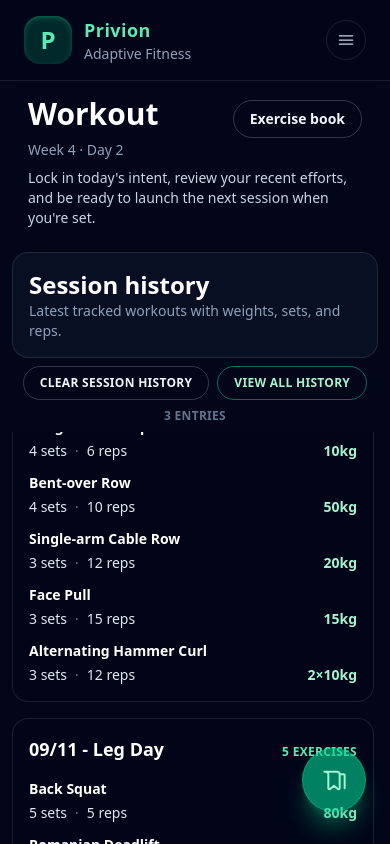
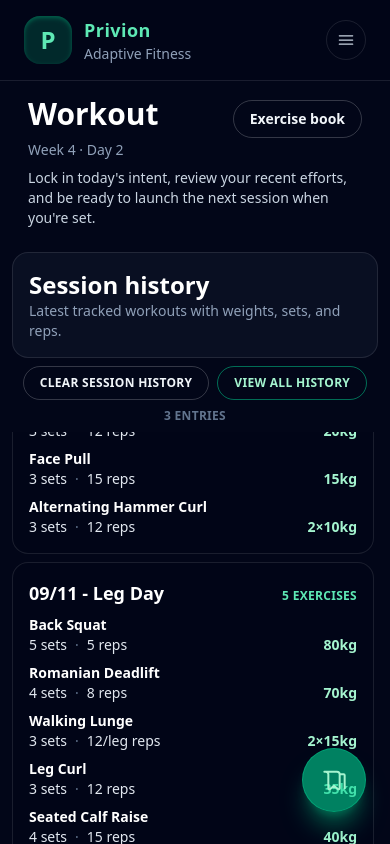
Before and after one commit to triek/privion, a Vue app: page /workout in a window 390 px wide. Shown: the top 844 px of the page. Built offline with nearby package versions, Linux system fonts and the light colour scheme.

Commit message:
update temporary session history layout

```diff
--- a/src/views/WorkoutView.vue
+++ b/src/views/WorkoutView.vue
@@ -49,10 +49,10 @@
       </div>
 
       <div ref="historyContainerRef" class="history-scroll overflow-y-auto pr-1">
-        <ul class="space-y-4">
+        <ul class="space-y-2">
           <li v-for="record in visibleHistory" :key="record.session">
-            <article class="space-y-4 rounded-2xl border border-white/10 bg-slate-950/70 p-4">
-              <div class="flex items-baseline justify-between gap-3">
+            <article class="space-y-2 rounded-2xl border border-white/10 bg-slate-950/70 p-4">
+              <div class="flex items-baseline justify-between gap-2">
                 <h3 class="text-lg font-semibold text-white">{{ record.session }}</h3>
                 <span class="text-xs font-semibold uppercase tracking-wide text-emerald-300"
                   >{{ record.exercises.length }} exercises</span
@@ -60,14 +60,14 @@
               </div>
 
               <!-- Session list -->
-              <ul class="space-y-3 text-sm text-slate-200">
+              <ul class="space-y-2 text-sm text-slate-200">
                 <li
                   v-for="(exercise, exerciseIndex) in record.exercises"
                   :key="`${record.session}-${exercise.name}-${exerciseIndex}`"
                   class="space-y-1"
                 >
                   <div
-                    class="text-sm text-slate-200 grid gap-1 sm:grid-cols-[5fr_3fr_2fr] sm:items-center sm:w-full"
+                    class="text-sm text-slate-200 grid sm:grid-cols-[5fr_3fr_2fr] sm:items-center sm:w-full"
                   >
                     <!-- Name -->
                     <div class="flex items-center justify-start">
@@ -655,7 +655,7 @@
 
 <style scoped>
 .history-scroll {
-  max-height: calc(3 * 12.5rem + 2rem);
+  max-height: calc(2 * 12.5rem + 2rem);
 }
 
 @media (min-width: 768px) {
```
